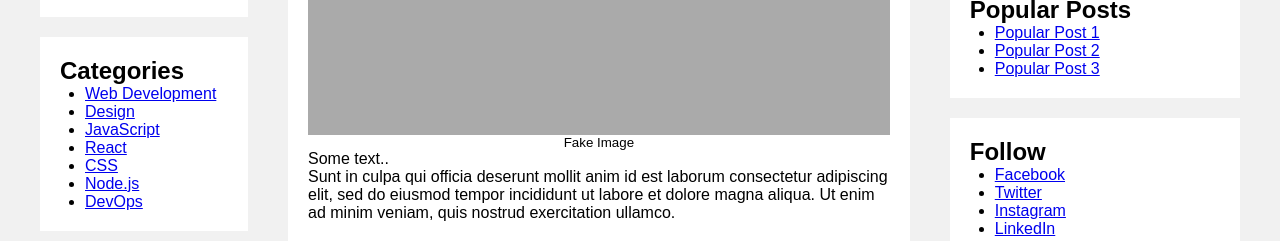
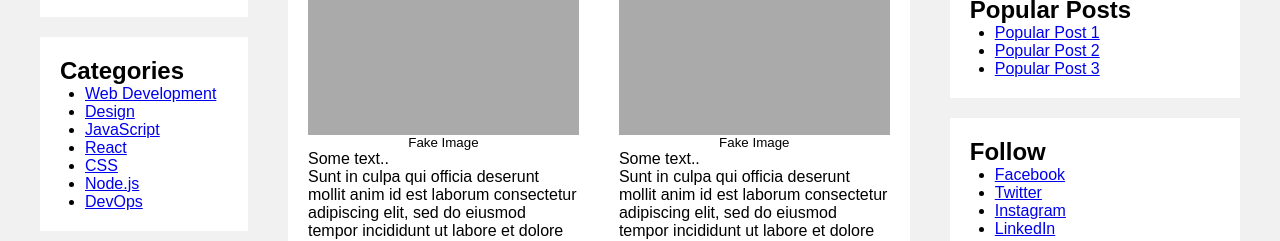
Before and after one commit to mahfuz225bd/html-plus-plus, a plain HTML site: page index.html in a window 1280 px wide. Shown: the part 291-532 px from the top of the page. Drawn offline with Linux system fonts and the light colour scheme.

Commit message:
also allowed layout designing with just main

```diff
--- a/dist/css/layout.css
+++ b/dist/css/layout.css
@@ -28,7 +28,7 @@ header h2 {
     padding: 0 20px;
 }
 
-.container ul {
+ul {
     padding-left: 25px;
 }
 
@@ -42,13 +42,18 @@ aside h3 {
 
 main {
     flex: 1;
+    display: flex;
 }
 
 main, aside {
     padding: 0 20px;
 }
 
-article, section {
+article {
+    height: fit-content;
+}
+
+article, aside > section {
     background-color: white;
     padding: 20px;
     margin-top: 20px;
```
